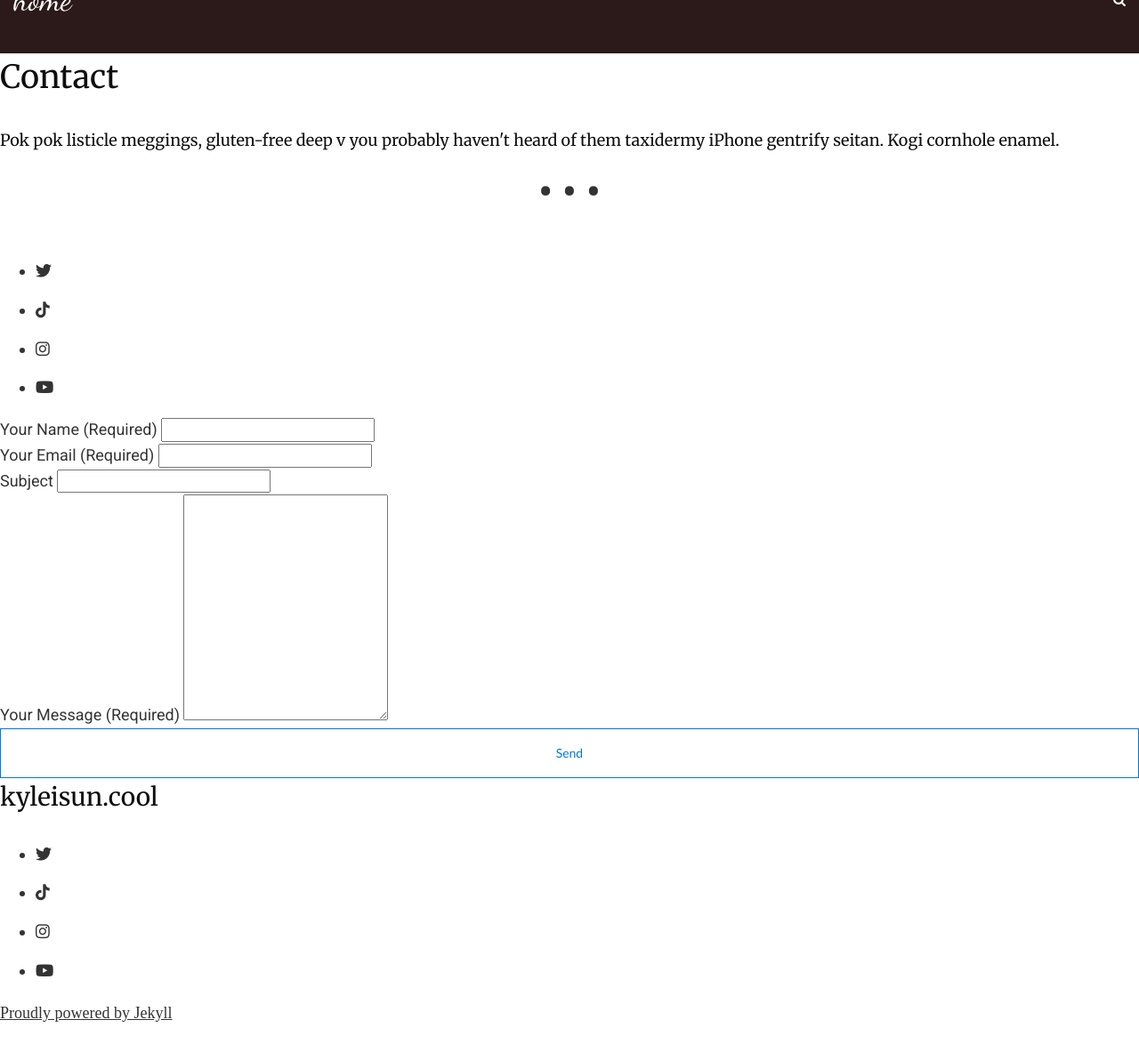
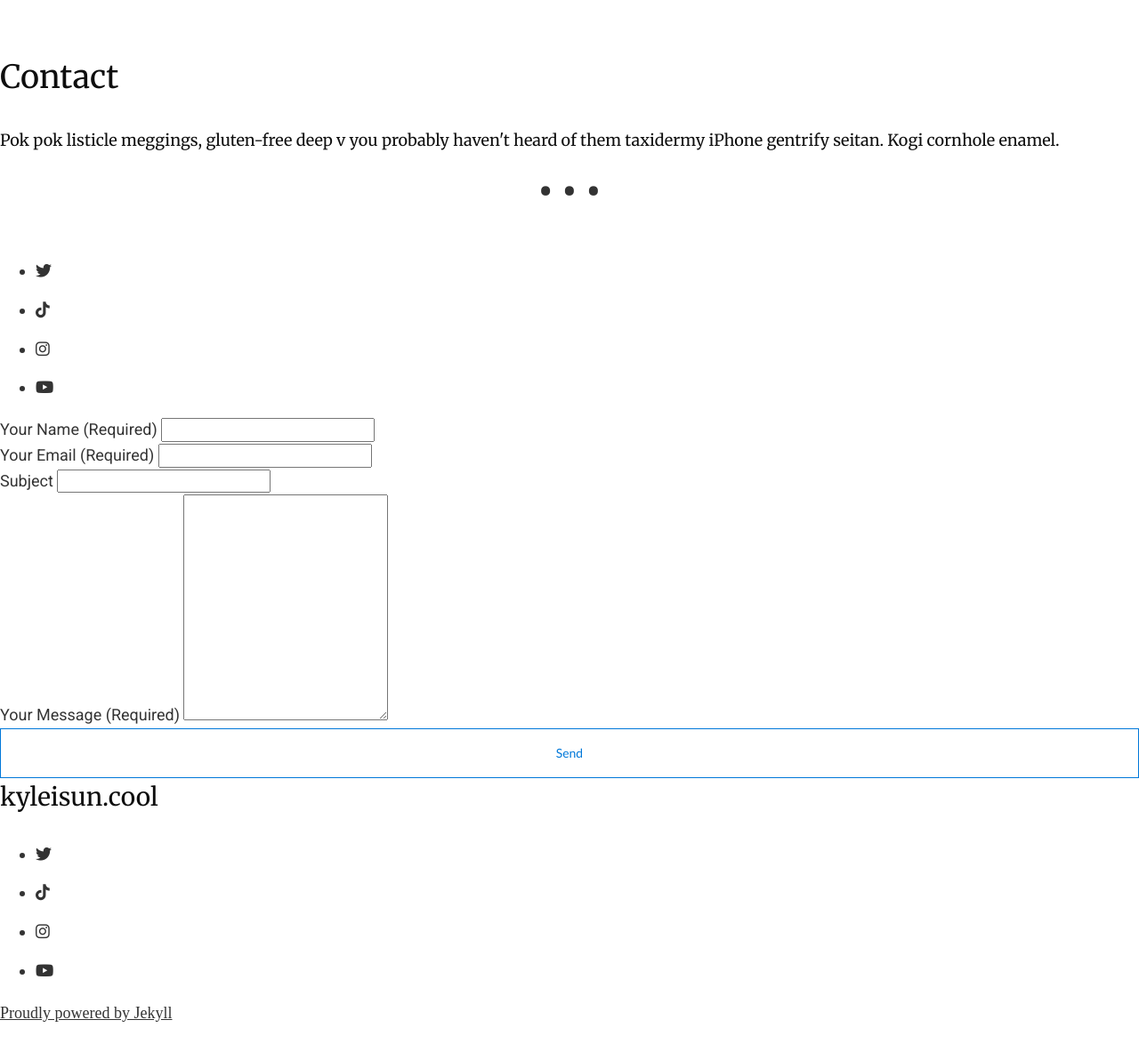
Before and after one commit to kyleisuncool/kyleisun.cool, a Jekyll site: the page built from _pages/contact.html, in a window 1280 px wide. Shown: the whole page at 89% size. Built offline with Jekyll 4.4.1, drawn with Linux system fonts in a browser that asks for light colours; nearby versions of some CDN libraries.

Commit message:
beginning nav surgery

```diff
--- a/_includes/header.html
+++ b/_includes/header.html
@@ -1,6 +1,5 @@
 <header class="site-header clearfix">
   <div class="wrapper-content">
-
 
     <span class="search-toggle">
       <i class="fa fa-search" aria-hidden="true"></i>
--- a/_sass/parts/_header.scss
+++ b/_sass/parts/_header.scss
@@ -1,7 +1,6 @@
 .site-header {
   height: 60px;
   position: relative;
-  background-color: #2C1A1A;
   overflow: hidden;
 }
 
--- a/css/main.css
+++ b/css/main.css
@@ -655,7 +655,6 @@ table tr:hover {
 .site-header {
   height: 60px;
   position: relative;
-  background-color: #2C1A1A;
   overflow: hidden;
 }
 
```
